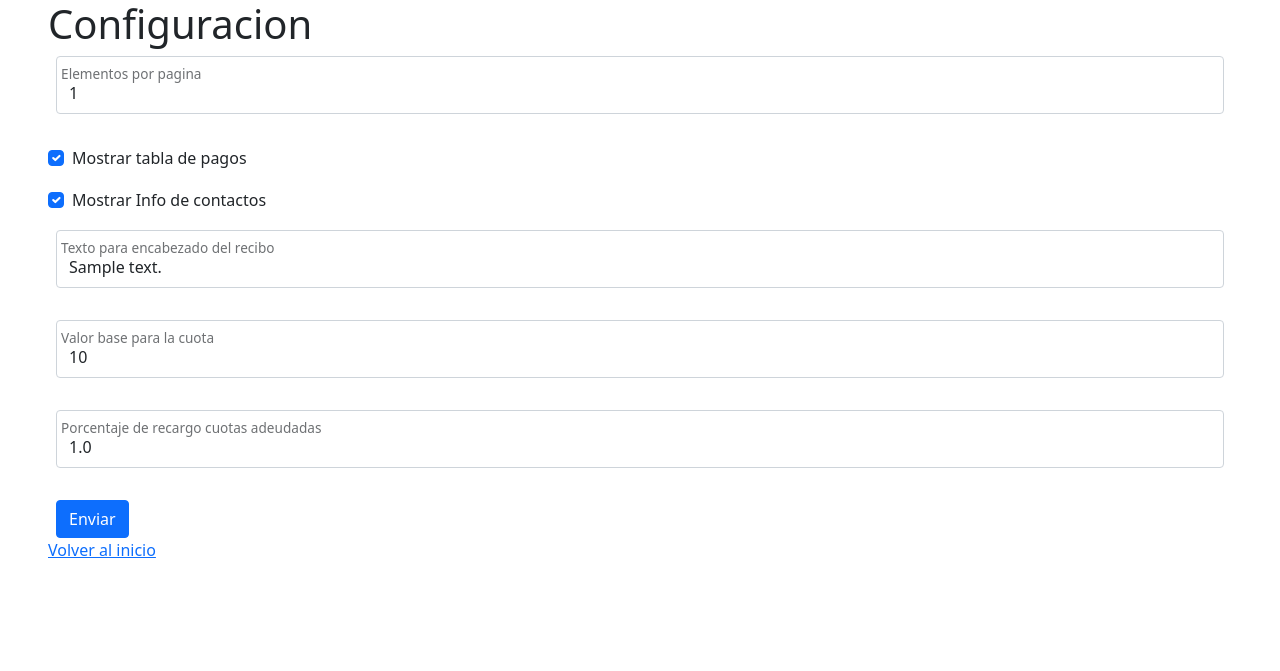
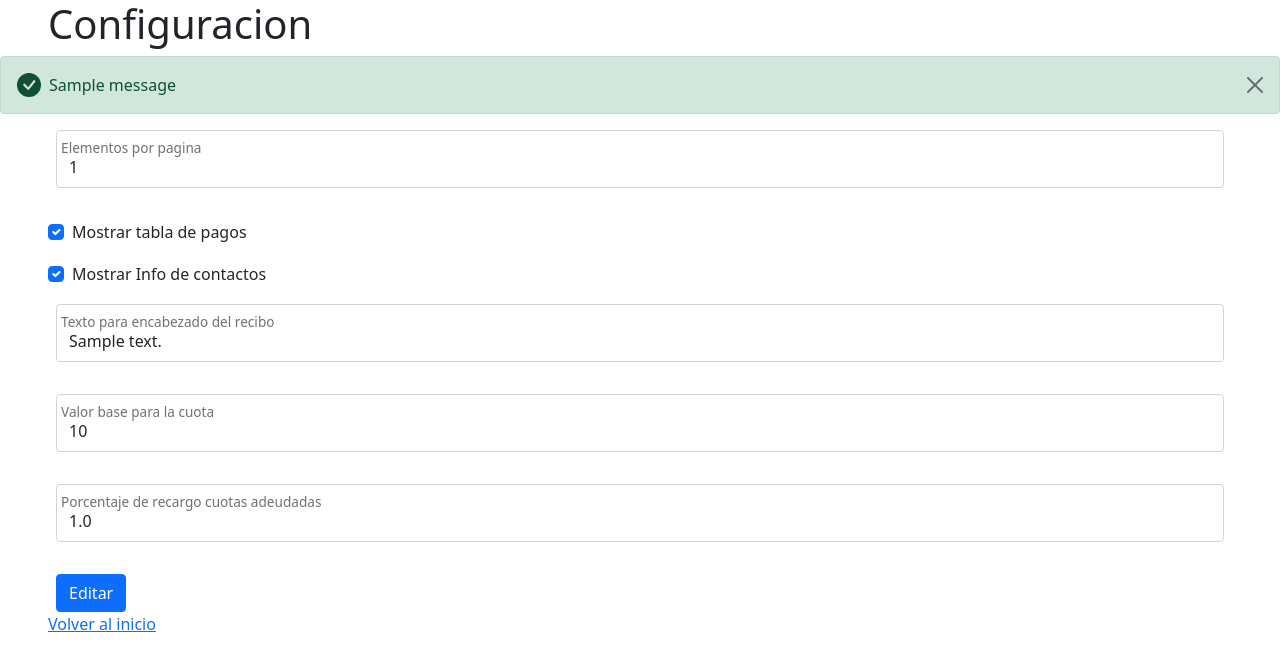
Before and after one commit to alanberns/CDVE, a Flask app: page /configuracion/ in a window 1280 px wide. Shown: the top 671 px of the page. Run offline with Flask 2, Linux system fonts and the light colour scheme; tables that the repository leaves empty hold one stand-in row (values such as "Sample post"); one stand-in notice (Sample message) is shown.

Commit message:
feat: agregadas notificaciones y arreglo checkbox configuracion

```diff
--- a/admin/src/web/controllers/configuracion.py
+++ b/admin/src/web/controllers/configuracion.py
@@ -1,6 +1,7 @@
 from flask import Blueprint
 from flask import render_template
 from flask import request
+from flask import flash
 
 from src.core import board
 
@@ -24,4 +25,5 @@ def configuracion_update():
     }
     board.update_configuracion(**kwargs)
     configuracion = board.list_configuracion()
+    flash("La configuracion se actualizo correctamente","success")
     return render_template("configuracion.html", configuracion=configuracion)
--- a/admin/src/web/templates/configuracion.html
+++ b/admin/src/web/templates/configuracion.html
@@ -2,24 +2,42 @@
 {% block title %}Configuracion{% endblock %}
 {% block head %}
   {{ super() }}
+  <svg xmlns="http://www.w3.org/2000/svg" style="display: none;">
+    <symbol id="check-circle-fill" fill="currentColor" viewBox="0 0 16 16">
+      <path d="M16 8A8 8 0 1 1 0 8a8 8 0 0 1 16 0zm-3.97-3.03a.75.75 0 0 0-1.08.022L7.477 9.417 5.384 7.323a.75.75 0 0 0-1.06 1.06L6.97 11.03a.75.75 0 0 0 1.079-.02l3.992-4.99a.75.75 0 0 0-.01-1.05z"/>
+    </symbol>
+  </svg>
 {% endblock %}
 {% block content %}
 <h1 class = "mx-5">Configuracion</h1>
+
+{% with messages = get_flashed_messages(with_categories=true) %}
+  {% if messages %}
+    {% for category, message in messages %}
+    <div class="alert alert-{{category}} d-flex align-items-center alert-dismissible fade show" role="alert">
+        <svg class="bi flex-shrink-0 me-2" width="24" height="24" role="img" aria-label="Success:"><use xlink:href="#check-circle-fill"/></svg>
+        <div> {{message}} </div>
+        <button type="button" class="btn-close" data-bs-dismiss="alert" aria-label="Close"></button>
+    </div>
+    {% endfor %}
+  {% endif %}
+{% endwith %}
+
+
 {% for config in configuracion %}
     <form class="row g-3 mx-5" action="{{ url_for('configuracion.configuracion_index')}}" method="post">
-        <input type="text" hidden value="{{config.id}}">
         <div class="form-floating mb-3">
             <input type="text" name="elementos_pagina" class="form-control" id="floatingInput" placeholder="name@example.com" value="{{config.elementos_pagina}}">
             <label for="floatingInput">Elementos por pagina</label>
         </div>
         <div class="form-check">
-            <input class="form-check-input" name="estado_pago" type="checkbox" id="flexCheckDefault" checked="{{config.estado_pago}}">
+            <input class="form-check-input" name="estado_pago" type="checkbox" id="flexCheckDefault" {{'checked="checked"' if config.estado_pago else ""}}">
             <label class="form-check-label" for="flexCheckDefault">
             Mostrar tabla de pagos
             </label>
         </div>
         <div class="form-check">
-            <input class="form-check-input" name="estado_info_contactos" type="checkbox" id="flexCheckDefault" checked="{{config.estado_info_contactos}}">
+            <input class="form-check-input" name="estado_info_contactos" type="checkbox" id="flexCheckDefault"  {{'checked="checked"' if config.estado_info_contactos else ""}}>
             <label class="form-check-label" for="flexCheckDefault">
             Mostrar Info de contactos
             </label>
@@ -37,7 +55,7 @@
             <label for="floatingInput">Porcentaje de recargo cuotas adeudadas</label>
         </div>
         <div class="col-12">
-            <button type="submit" class="btn btn-primary" href="{{url_for('configuracion.configuracion_update')}}">Enviar</button>
+            <button type="submit" class="btn btn-primary" href="{{url_for('configuracion.configuracion_update')}}">Editar</button>
         </div>
     </form>
 {%endfor%}
```
